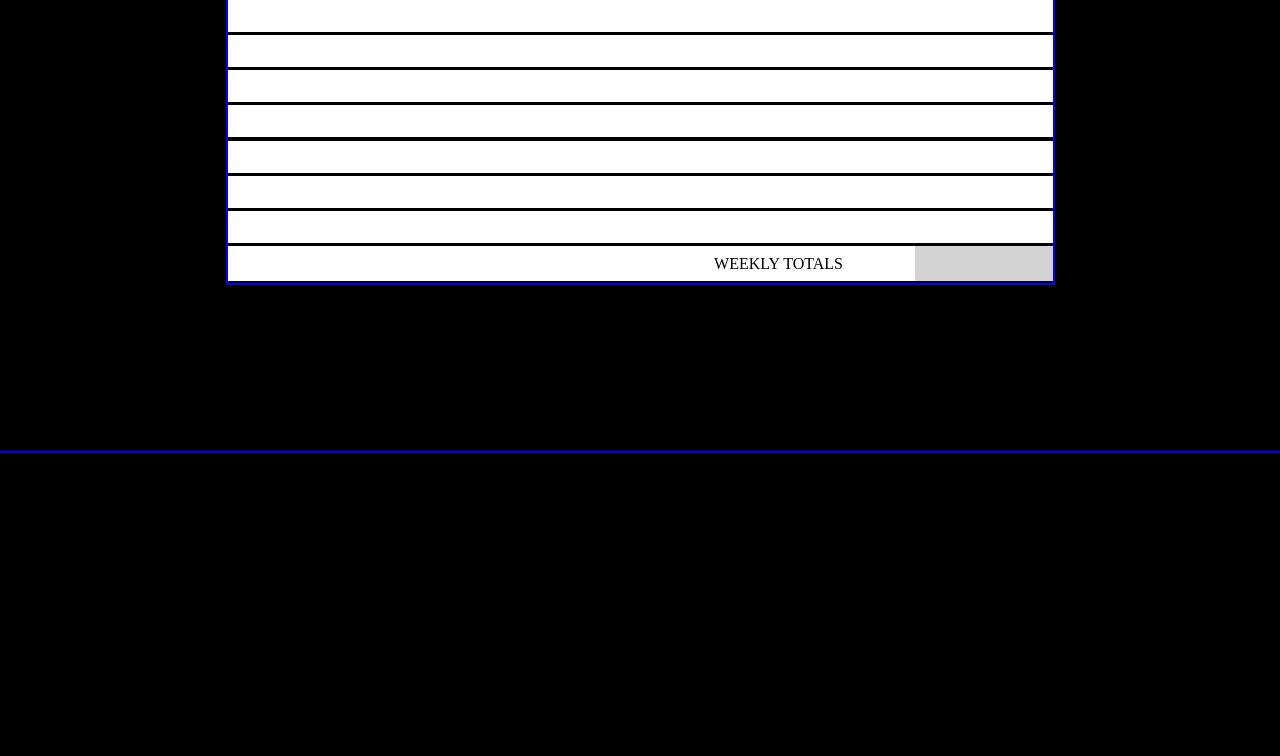
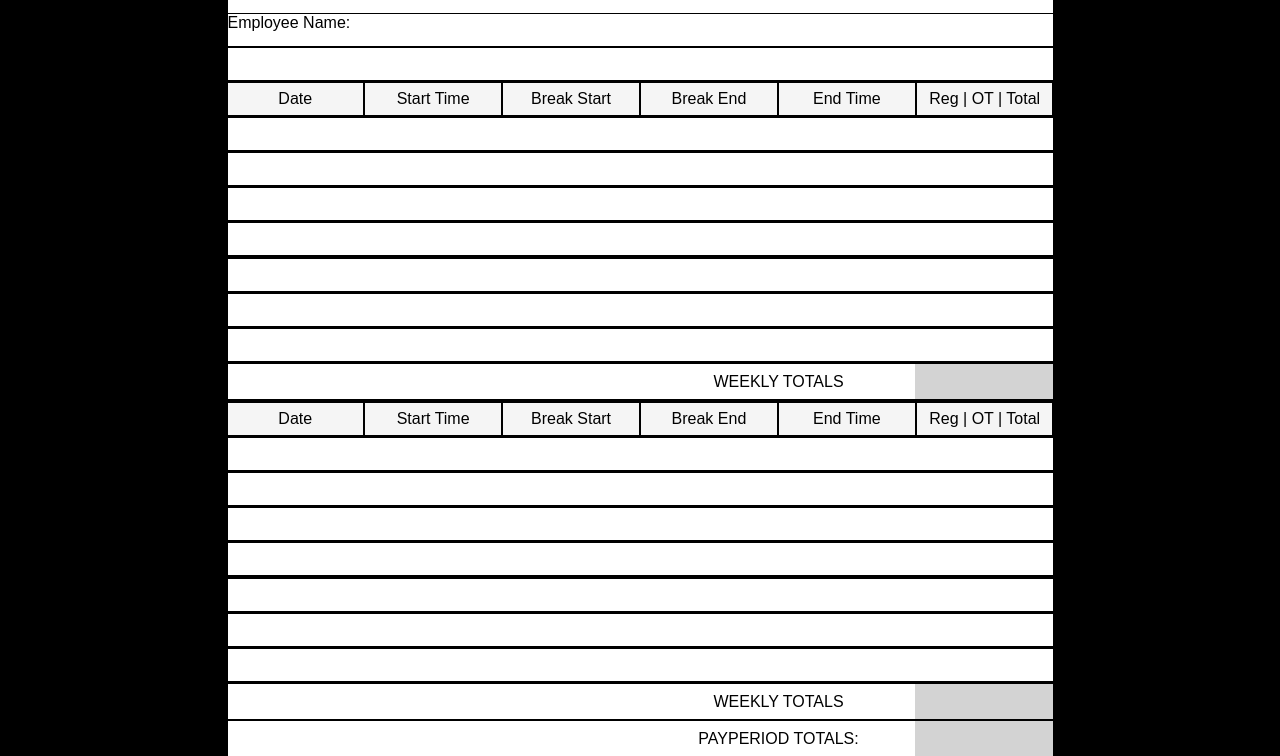
Before and after one commit to Sebastion-Vigil/parte-de-horas, a React app: page / in a window 1280 px wide. Shown: the part 277-1033 px from the top of the page. Before the commit the page ends 800 px from the top, so only its background shows below. Built offline with nearby package versions, Linux system fonts and the light colour scheme.

Commit message:
fleshed out gui well enough, happy w/component heirarchy, condensed flexbox.css file, nxt up should be finally starting to implement actual timesheet logic

```diff
--- /dev/null
+++ b/src/components/EmployeeNameRow.js
@@ -0,0 +1,12 @@
+import React from 'react';
+
+const EmployeeNameRow = () => {
+    return (
+        <div className='employee-name-row flx-cl-rnd'>
+            <div className='name-row underline '>Employee Name:</div>
+            <div className='name-row'></div>
+        </div>
+    )
+}
+
+export default EmployeeNameRow;
--- /dev/null
+++ b/src/components/Header.js
@@ -0,0 +1,9 @@
+import React from 'react';
+
+const Header = () => {
+    return (
+        <div className='header flx-cl-cnt-cnt'><h1>TIME SHEET</h1></div>
+    )
+}
+
+export default Header;
--- a/src/components/Timesheet.js
+++ b/src/components/Timesheet.js
@@ -1,13 +1,22 @@
 import React from 'react';
 
+import Header from './Header.js';
+import EmployeeNameRow from './EmployeeNameRow.js';
 import Week from './Week.js';
 
 import '../css/timesheet.css';
 
 const Timesheet = () => {
     return (
-        <div className='timesheet flx-cl-spc-evn-cnt'>
+        <div className='timesheet flx-cl-st-cnt'>
+            <Header />
+            <EmployeeNameRow />
             <Week />
+            <Week />
+            <div className='total-row flx-rw-end'>
+                <div className='total-txt flx-cl-cnt-cnt'>PAYPERIOD TOTALS:</div>
+                <div className='total'></div>
+            </div>
         </div>
     )
 }
--- a/src/components/Week.js
+++ b/src/components/Week.js
@@ -5,7 +5,7 @@ import DaySum from './DaySum.js';
 
 const Week = () => {
     return (
-        <div className='week'>
+        <div className='week flx-cl-rnd'>
             <WeekDescriptionRow />
             <DaySum />
             <DaySum />
@@ -14,9 +14,9 @@ const Week = () => {
             <DaySum />
             <DaySum />
             <DaySum />
-            <div className='week-total-row flx-rw-flx-end'>
-                <div className='week-total-txt flx-cl-cnt-cnt'>WEEKLY TOTALS</div>
-                <div className='week-total'></div>
+            <div className='total-row flx-rw-end'>
+                <div className='total-txt flx-cl-cnt-cnt'>WEEKLY TOTALS</div>
+                <div className='total'></div>
             </div>
         </div>
     )
--- a/src/components/WeekDescriptionRow.js
+++ b/src/components/WeekDescriptionRow.js
@@ -3,11 +3,11 @@ import React, { useState } from 'react';
 const WeekDescriptionRow = () => {
     const descriptions = useState(['Date', 'Start Time', 'Break Start', 'Break End', 'End Time', 'Reg | OT | Total'])
     return (
-        <div className='desc-row flx-rw-spc-btw-cnt'>
+        <div className='week-description-row flx-rw-btw-cnt'>
             {
                 descriptions[0].map((v, i) => {
                     return (
-                        <div key={i} className='desc-cell flx-cl-cnt-cnt'>{v}</div>
+                        <div key={i} className='week-description-cell flx-cl-cnt-cnt'>{v}</div>
                     )
                 })
             }
--- a/src/css/flexbox.css
+++ b/src/css/flexbox.css
@@ -1,6 +1,13 @@
 /* Legend: flex/(col || row)/(flex-direction)/(justify-content)/(align-items)/(flex-wrap)   */
 
 /* FLEX COLUMN */
+
+.flx-cl-rnd {
+  display: flex;
+  flex-direction: column;
+  justify-content: space-around;
+}
+
 .flx-cl-cnt-cnt {
     display: flex;
     flex-direction: column;
@@ -8,21 +15,21 @@
     align-items: center;
   }
 
-  .flx-cl-flx-end-cnt {
+  .flx-cl-end-cnt {
     display: flex;
     flex-direction: column;
     justify-content: flex-end;
     align-items: center;
   }
 
-  .flx-cl-flx-st-cnt {
+  .flx-cl-st-cnt {
     display: flex;
     flex-direction: column;
     justify-content: flex-start;
     align-items: center;
   }
 
-  .flx-cl-spc-evn-cnt {
+  .flx-cl-evn-cnt {
     display: flex;
     flex-direction: column;
     justify-content: space-evenly;
@@ -31,7 +38,7 @@
 
   /* FLEX ROW */
 
-  .flx-rw-flx-end {
+  .flx-rw-end {
     display: flex;
     justify-content: flex-end;
   }
@@ -62,25 +69,25 @@
     flex-wrap: wrap;
   }
 
-  .flx-rw-flx-end-cnt {
+  .flx-rw-end-cnt {
     display: flex;
     justify-content: flex-end;
     align-items: center;
   }
 
-  .flx-rw-spc-evn-cnt {
+  .flx-rw-evn-cnt {
     display: flex;
     justify-content: space-evenly;
     align-items: center;
   }
 
-  .flx-rw-spc-rnd-cnt {
+  .flx-rw-rnd-cnt {
     display: flex;
     justify-content: space-around;
     align-items: center;
   }
 
-  .flx-rw-spc-btw-cnt {
+  .flx-rw-btw-cnt {
     display: flex;
     justify-content: space-between;
     align-items: center;
--- a/src/css/index.css
+++ b/src/css/index.css
@@ -3,8 +3,7 @@ body {
     flex-direction: column;
     justify-content: center;
     align-items: center;
-    width: 100vw;
-    height: 100vh;
     margin: 0;
+    font-family: sans-serif;
     background-color: black;
 }
--- a/src/css/timesheet.css
+++ b/src/css/timesheet.css
@@ -1,45 +1,67 @@
 /* Timesheet */
 .timesheet {
     width: 1355px;
-    height: 655px;
-    border: 2px solid blue;
+    height: auto;
+    /* border: 2px solid blue; */
 }
+
+/* Header */
+
+.header {
+    width: 825px;
+    height: 290px;
+    background-color: white;
+}
+
+/* EmployeeNameRow */
+
+.employee-name-row {
+    width: 825px;
+    height: 68px;
+}
+
+.name-row {
+    width: 825px;
+    height: 32px;
+    background-color: white;
+}
+
+/* .underline {
+    border-bottom: 2px solid black;
+} */
 
 /* Week */
 .week {
     width: 825px;
     height: 320px;
-    display: flex;
-    flex-direction: column;
-    justify-content: space-around;
-    border: 2px solid blue;
+    /* border: 2px solid blue; */
 }
 
-.week-total-row {
+.total-row {
     width: 825px;
     height: 35px;
     background-color: white;
 }
 
-.week-total-txt {
-  width: 272px;
-  height: 35px;
+.total-txt {
+    width: 272px;
+    height: 35px;
 }
 
-.week-total {
-  width: 138px;
-  height: 35px;
-  background-color: lightgrey;
+.total {
+    width: 138px;
+    height: 35px;
+    background-color: lightgrey;
 }
 
 /* WeekDescriptionRow */
-.desc-row {
+.week-description-row {
     width: 825px;
     height: 32px;
     background-color: black;
 }
 
-.desc-cell {
+.week-description-cell {
     width: 135.5px;
     height: 32px;
     background-color: whitesmoke;
```
